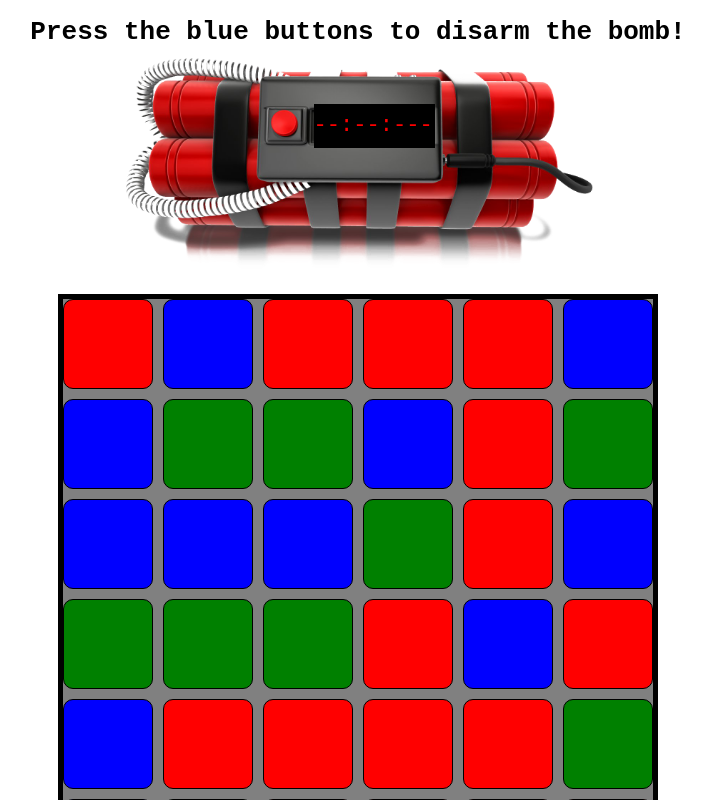
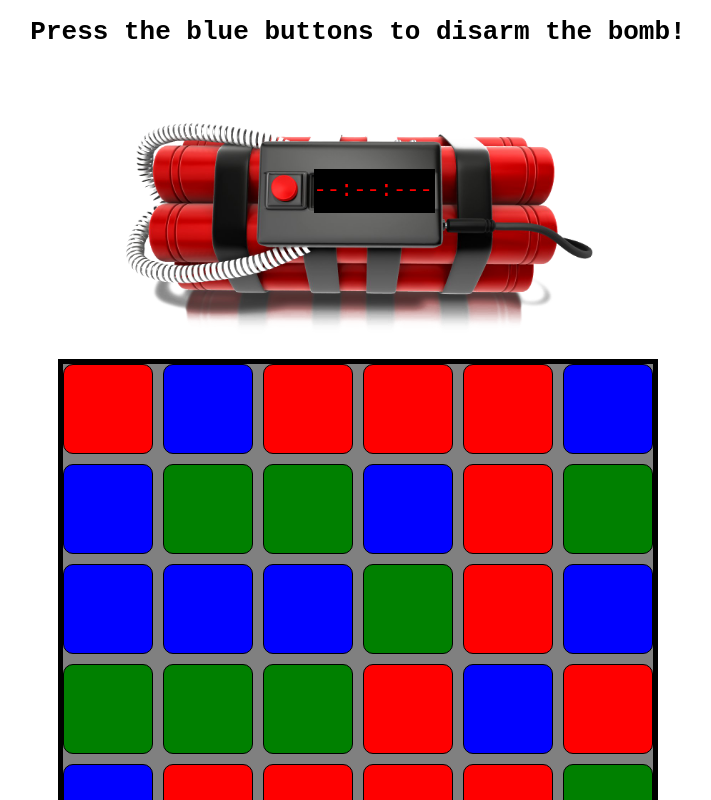
Before and after one commit to el-ethan/ida, a Next.js app: page /time-bomb in a window 1280 px wide. Shown: the top 800 px of the page, without its empty margins (282-993 px from the left). Built offline with nearby package versions, Linux system fonts and the light colour scheme.

Commit message:
Remove negative margin

```diff
--- a/pages/time-bomb.tsx
+++ b/pages/time-bomb.tsx
@@ -124,7 +124,6 @@ const countdownRenderer = ({
 
 const RelativeDiv = styled.div`
     position: relative;
-    margin-top: -5em;
     width: 500px;
 `;
 
```
